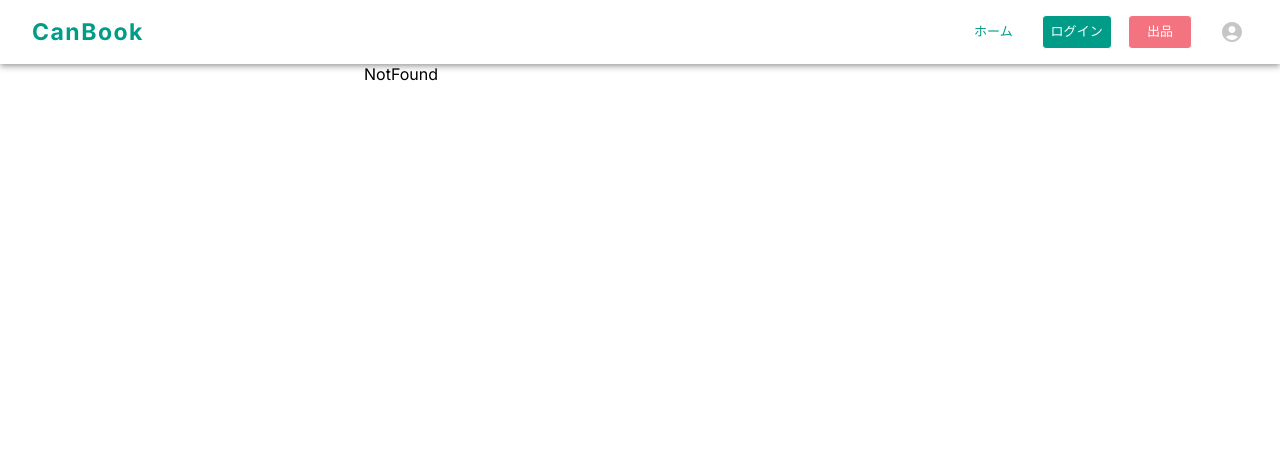
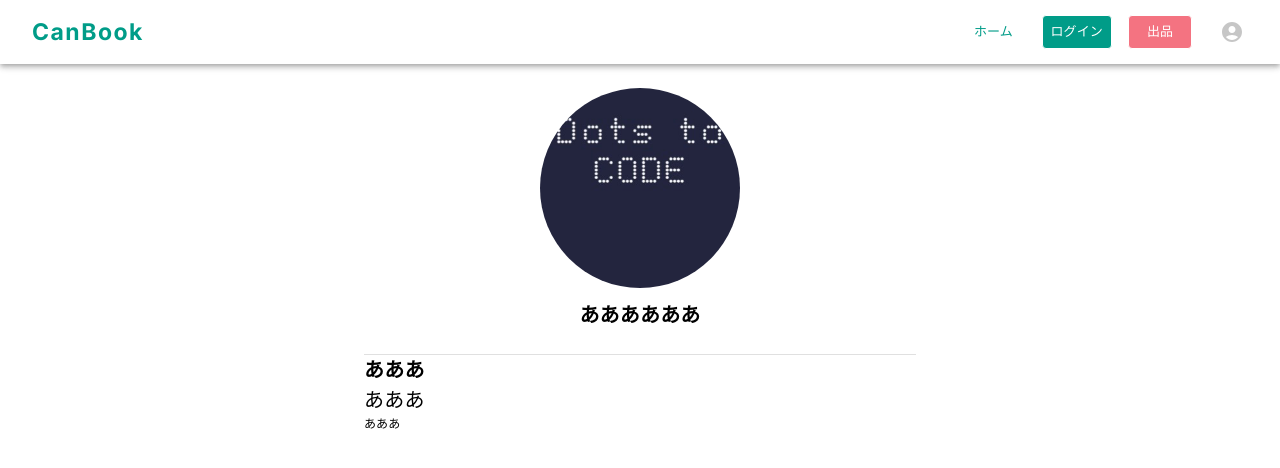
Before and after one commit to shiori-42/CanBook, a Next.js app in the folder frontend/: page /profile-form in a window 1280 px wide. Before the commit this address had no page. Shown: the top 468 px of the page. Built offline with nearby package versions, Linux system fonts and the light colour scheme.

Commit message:
プロフィール入力フォームの仮作成

```diff
--- /dev/null
+++ b/frontend/app/components/ProfileForm.tsx
@@ -0,0 +1,48 @@
+"use client";
+import { Box, Typography, styled } from "@mui/material";
+
+const ProfForm = () => {
+  const StyledBox = styled(Box)(({ theme }) => ({
+    overflow: "hidden",
+    backgroundSize: "cover",
+    backgroundPosition: "center",
+    backgroundImage: `url(/Dots-to-Code.png)`,
+    width: 200,
+    height: 200,
+    borderRadius: "50%",
+    [theme.breakpoints.down("sm")]: {
+      width: 100,
+      height: 100,
+    },
+  }));
+
+  return (
+    <>
+      <Box
+        width={"100%"}
+        height={"100%"}
+        borderBottom={1}
+        borderColor={"divider"}
+        mt={3}
+        pb={3}
+        display="flex"
+        flexDirection="column"
+        alignItems="center"
+        // sx={backgroundImageStyle}
+      >
+        <StyledBox />
+        <Typography fontSize={20} fontWeight={"bold"} mt={1.5}>
+          ああああああ
+        </Typography>
+      </Box>
+
+      <Typography fontSize={20} fontWeight={"bold"}>
+        あああ
+      </Typography>
+      <Typography fontSize={20}>あああ</Typography>
+      <Typography fontSize={12}>あああ</Typography>
+    </>
+  );
+};
+
+export default ProfForm;
--- /dev/null
+++ b/frontend/app/profile-form/page.tsx
@@ -0,0 +1,8 @@
+import React from "react";
+import ProfForm from "../components/ProfileForm";
+
+const ProfileForm = () => {
+  return <ProfForm />;
+};
+
+export default ProfileForm;
```
